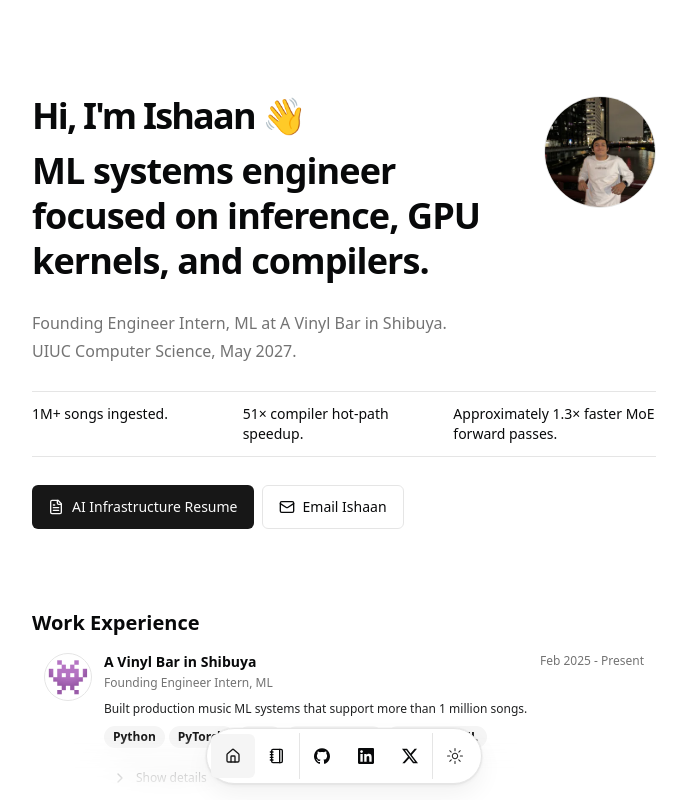
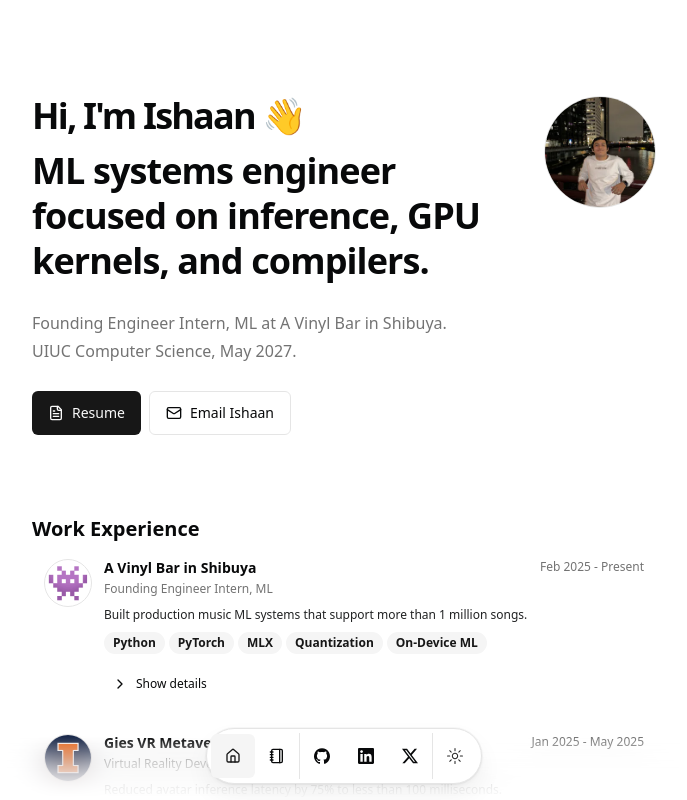
Before and after one commit to GoyalIshaan/personal-website, a Next.js app: page / in a window 1280 px wide. Shown: the top 800 px of the page, without its empty margins (296-983 px from the left). Built offline with nearby package versions, Linux system fonts and the light colour scheme.

Commit message:
Simplify hero resume action

```diff
--- a/app/page.tsx
+++ b/app/page.tsx
@@ -61,19 +61,6 @@
           </BlurFade>
 
           <BlurFade delay={BLUR_FADE_DELAY * 4}>
-            <ul
-              className="grid gap-2 border-y py-3 text-sm sm:grid-cols-3"
-              aria-label="Selected results"
-            >
-              <li className="font-medium">1M+ songs ingested.</li>
-              <li className="font-medium">51× compiler hot-path speedup.</li>
-              <li className="font-medium">
-                Approximately 1.3× faster MoE forward passes.
-              </li>
-            </ul>
-          </BlurFade>
-
-          <BlurFade delay={BLUR_FADE_DELAY * 5}>
             <div className="flex flex-wrap gap-2">
               <Button asChild className="min-h-11">
                 <Link
@@ -82,7 +69,7 @@
                   rel="noreferrer"
                 >
                   <FileTextIcon aria-hidden="true" />
-                  AI Infrastructure Resume
+                  Resume
                 </Link>
               </Button>
               <Button asChild variant="outline" className="min-h-11">
```
